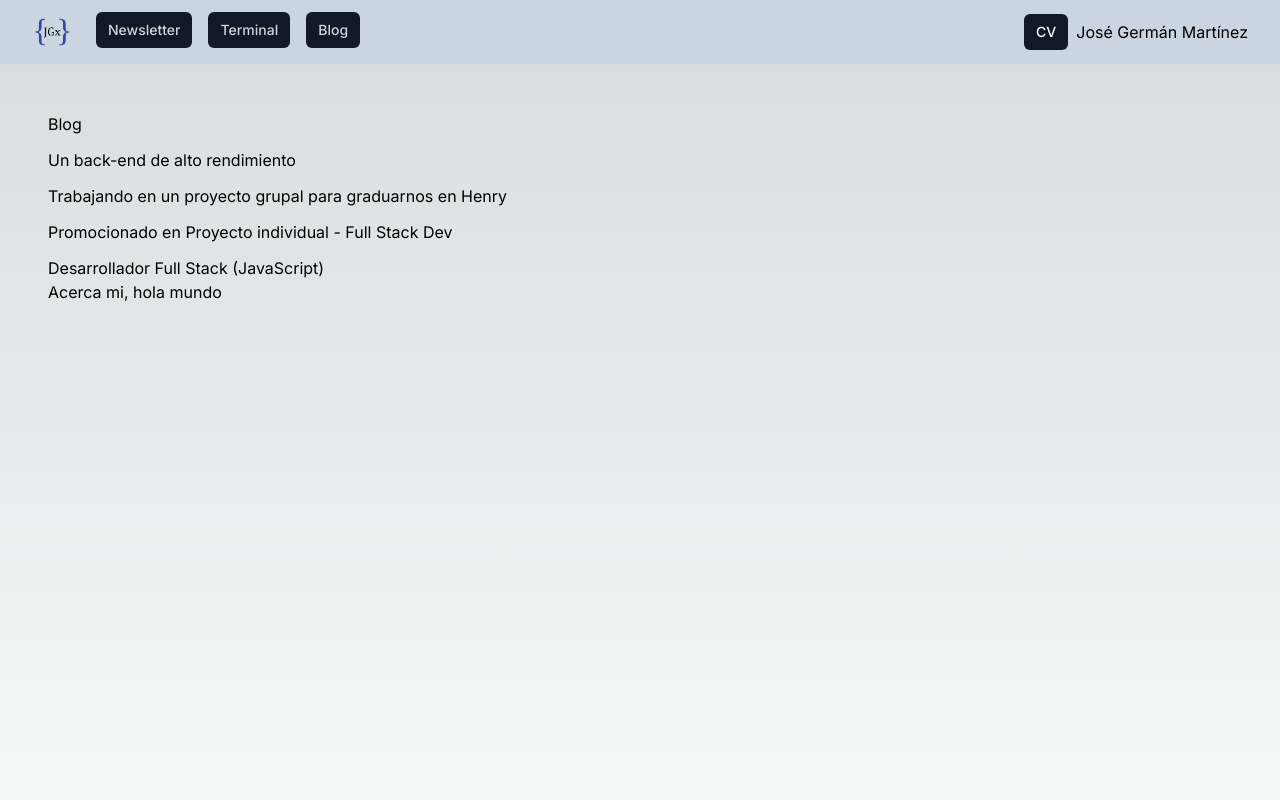
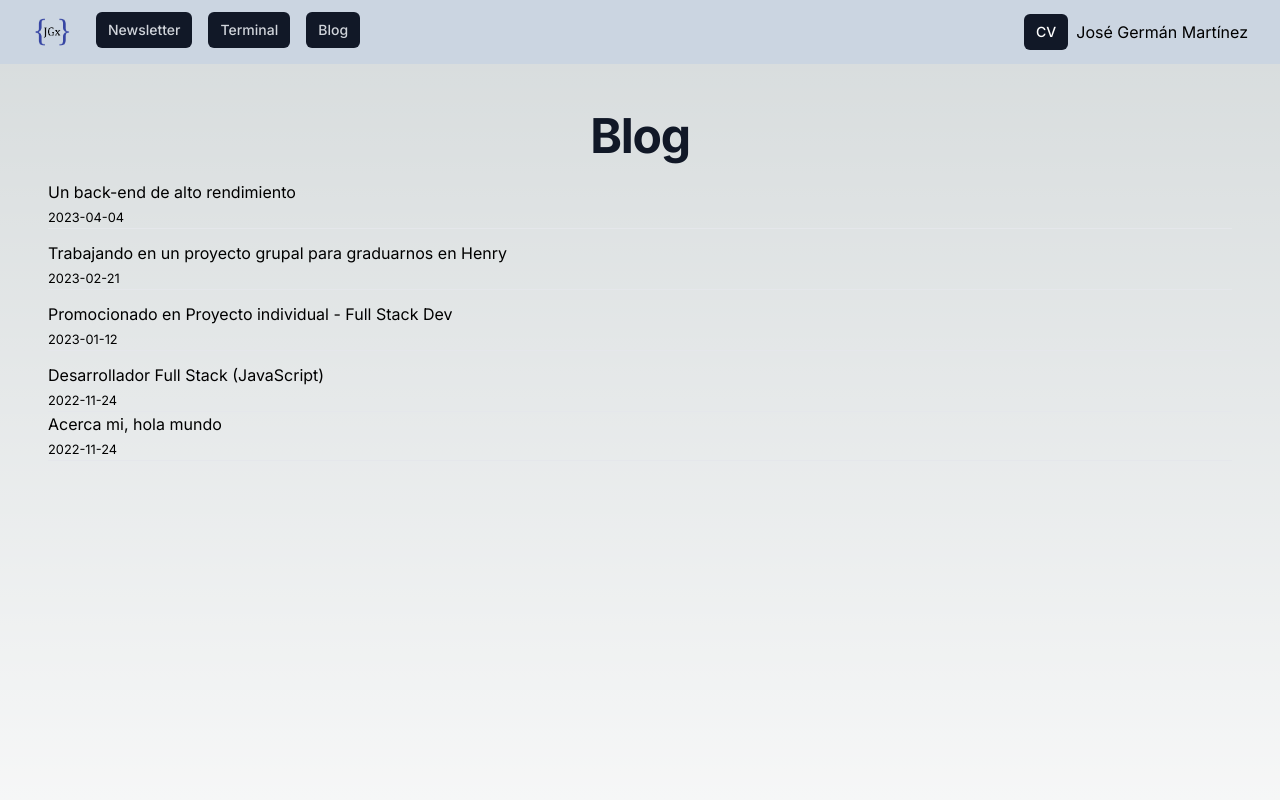
Before and after one commit to JoseGermanx/cv-app, a Next.js app: page /blog in a window 1280 px wide. Shown: the top 800 px of the page. Built offline with nearby package versions, Linux system fonts and the light colour scheme.

Commit message:
Actualizar estilos de encabezado y agregar fecha a los elementos de la lista de artículos

```diff
--- a/src/app/blog/page.tsx
+++ b/src/app/blog/page.tsx
@@ -4,7 +4,7 @@ import BlogLinks from '../ui/BlogLinks'
 export default function Page(){
   return (
     <div>
-        <h1>Blog</h1>
+        <h1 className="text-5xl font-bold tracking-tight text-gray-900 text-center mb-5">Blog</h1>
         <BlogLinks />
     </div>
   )
--- a/src/app/ui/ArticleListItems.tsx
+++ b/src/app/ui/ArticleListItems.tsx
@@ -12,7 +12,9 @@ const ArticleListItems = ({ articles }: Props) => {
                 <div key={index}>
                     <Link href={`/post/${article.id}`}>
                         {article.title}
+                        <p><small>{article.date}</small></p>
                     </Link>
+                    <hr />
                 </div>
             ))}
         </div>
```
